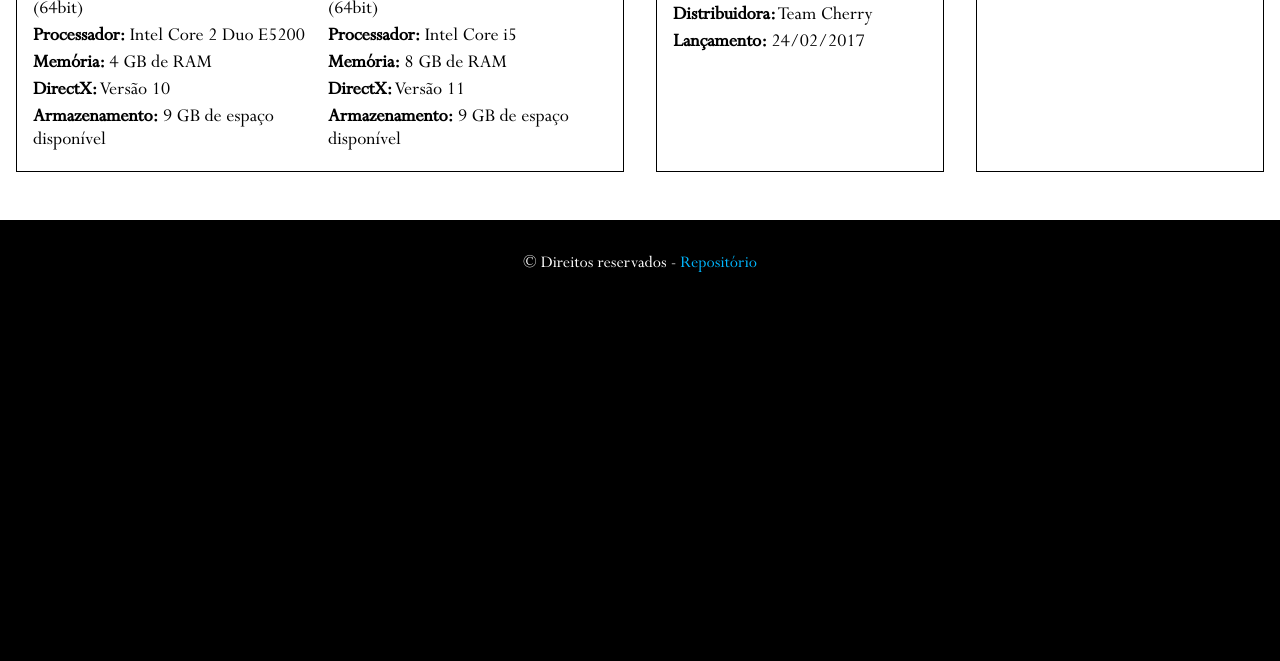
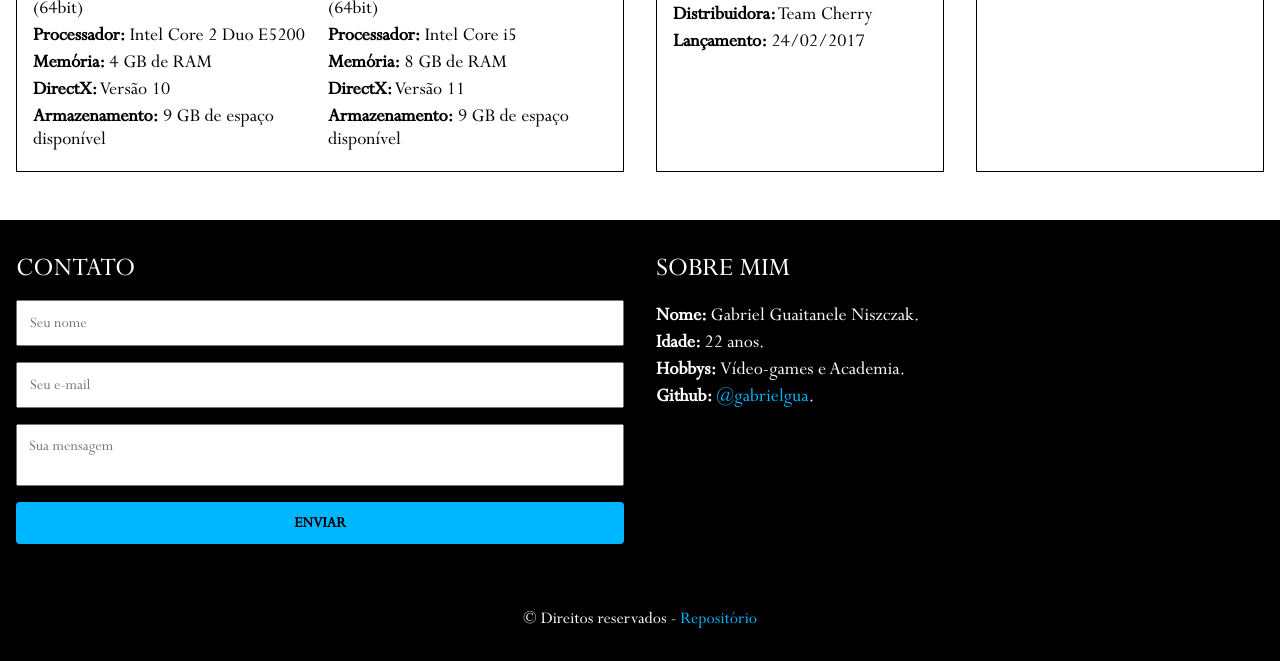
Before and after one commit to gabrielgua/hollow_knight_site, a plain HTML site: page index.html in a window 1280 px wide. Shown: the part 1229-1890 px from the top of the page. Before the commit the page ends 1534 px from the top, so only its background shows below. Drawn offline with Linux system fonts and the light colour scheme.

Commit message:
adicionando seção de contato e sobre mim

```diff
--- a/index.html
+++ b/index.html
@@ -16,6 +16,7 @@
                     <li><a href="#trailer">Trailer</a></li>
                     <li><a href="#about">Sobre</a></li>
                     <li><a href="#more-info">Informações</a></li>
+                    <li><a href="#about-contact">Contato</a></li>
                 </ul>
             </nav>
         </div>
@@ -111,11 +112,34 @@
         </div>
     </section>
 
+    <section id="about-contact">
+        <div class="container">
+            <div id="contact">
+                <h2>Contato</h2>
+                <form>
+                    <input type="text" placeholder="Seu nome" required>
+                    <input type="email" placeholder="Seu e-mail" required>
+                    <textarea placeholder="Sua mensagem" required></textarea>
+                    <button type="submit">Enviar</button>
+                </form>
+            </div>
+            <div id="about-me">
+                <h2>Sobre mim</h2>
+                <div>
+                    <p><b>Nome: </b>Gabriel Guaitanele Niszczak.</p>
+                    <p><b>Idade: </b>22 anos.</p>
+                    <p><b>Hobbys: </b>Vídeo-games e Academia.</p>
+                    <p><b>Github: </b><a target="_blank" href="https://github.com/gabrielgua">@gabrielgua</a>.</p>
+                </div>
+            </div>
+        </div>
+    </section>
+
+
     <footer>
         <div class="container">
-            <p>&copy; Direitos reservados - <a href="https://github.com/gabrielgua/hollow_knight_site">Repositório</a></p>
+            <p>&copy; Direitos reservados - <a target="_blank" href="https://github.com/gabrielgua/hollow_knight_site">Repositório</a></p>
         </div>
     </footer>
-
 </body>
 </html>
--- a/styles.css
+++ b/styles.css
@@ -129,7 +129,8 @@ header nav ul li a {
 }
 
 
-
+#about-me h2,
+#contact h2,
 #more-info h2,
 #about h2,
 .short-description h2 {
@@ -230,6 +231,8 @@ header nav ul li a {
     text-transform: uppercase;
 }
 
+
+#about-me p,
 #infos p,
 .requirements p {
     font-size: 20px;
@@ -247,6 +250,73 @@ header nav ul li a {
     display: block;
 }
 
+
+#about-contact .container {
+    margin-block: 1rem;
+
+    display: grid;
+    grid-template-columns: repeat(auto-fit, minmax(20rem, 1fr));
+}
+
+#about-me,
+#contact {
+    margin: 1rem;
+    display: grid;
+    place-items: start;
+    gap: 1rem;
+
+}
+
+#contact form {
+    display: flex;
+    flex-direction: column;
+    justify-content: center;
+    gap: 1rem;
+    width: 100%;
+}
+
+#contact form button,
+#contact form textarea,
+#contact form input {
+    padding: .75rem;
+    font-size: inherit;
+    font-family: inherit;
+}
+
+#contact form textarea {
+    resize: none;
+}
+
+#contact form button {
+    font-weight: bold;
+    text-transform: uppercase;
+    background-color: var(--links-color);
+    border: none;
+    border-radius: .25rem;
+}
+
+#contact form button:hover {
+    cursor: pointer;
+    background-color: rgb(3, 157, 218);
+}
+
+#contact form textarea:focus,
+#contact form input:focus {
+    outline-color: var(--links-color);
+}
+
+#about-me {
+    display: flex;
+    flex-direction: column;
+
+}
+
+#about-me a {
+    color: var(--links-color);
+}
+
+
+
 footer {
     text-align: center;
     padding: 2rem;
@@ -259,6 +329,8 @@ footer p {
 footer p a {
     color: var(--links-color);
 }
+
+
 
 
 @media (width <= 768px) {
@@ -303,6 +375,8 @@ footer p a {
         grid-template-columns: 1fr;
         text-align: center;
     }
+
+
 }
 
 @media (width <= 570px) {
```
